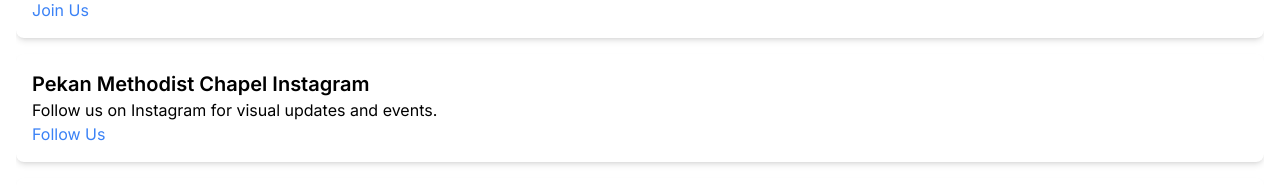
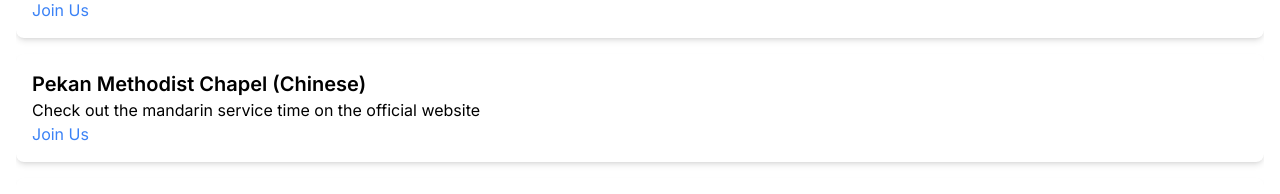
Before and after one commit to hovahyii/pekan-christian-fellowship, a Next.js app: page /about in a window 1280 px wide. Shown: the part 1013-1207 px from the top of the page. Built offline with nearby package versions, Linux system fonts and the light colour scheme.

Commit message:
update about page
Signed-off-by: hovahyii <hovahyii@gmail.com>

```diff
--- a/app/components/AboutUs/RelatedLinks.tsx
+++ b/app/components/AboutUs/RelatedLinks.tsx
@@ -12,10 +12,10 @@
 
     },
     {
-      title: 'Pekan Methodist Chapel Instagram',
-      url: 'https://www.instagram.com/pekan_methodist_chapel/',
-      description: 'Follow us on Instagram for visual updates and events.',
-      button: 'Follow Us'
+      title: 'Pekan Methodist Chapel (Chinese)',
+      url: 'https://pekan-methodist-chapel.vercel.app/',
+      description: 'Check out the mandarin service time on the official website',
+      button: 'Join Us'
 
     },
     {
```
